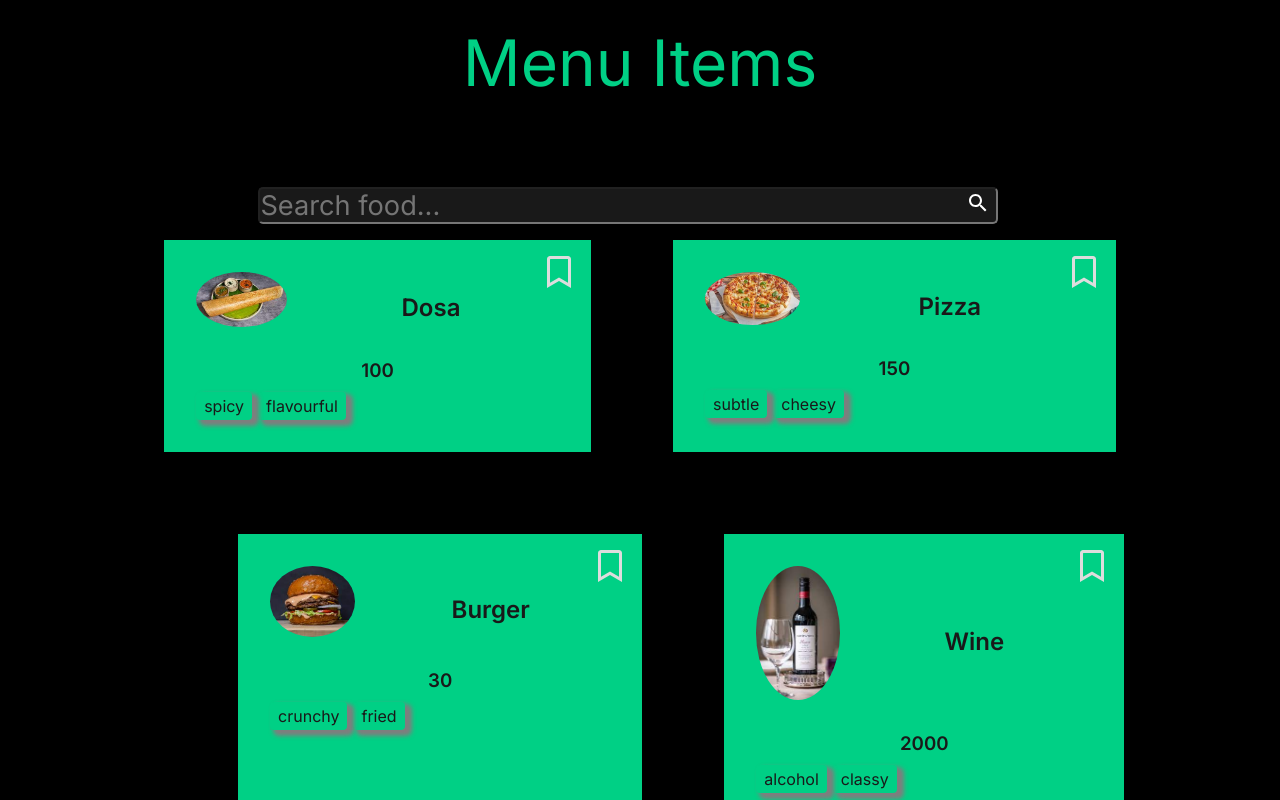
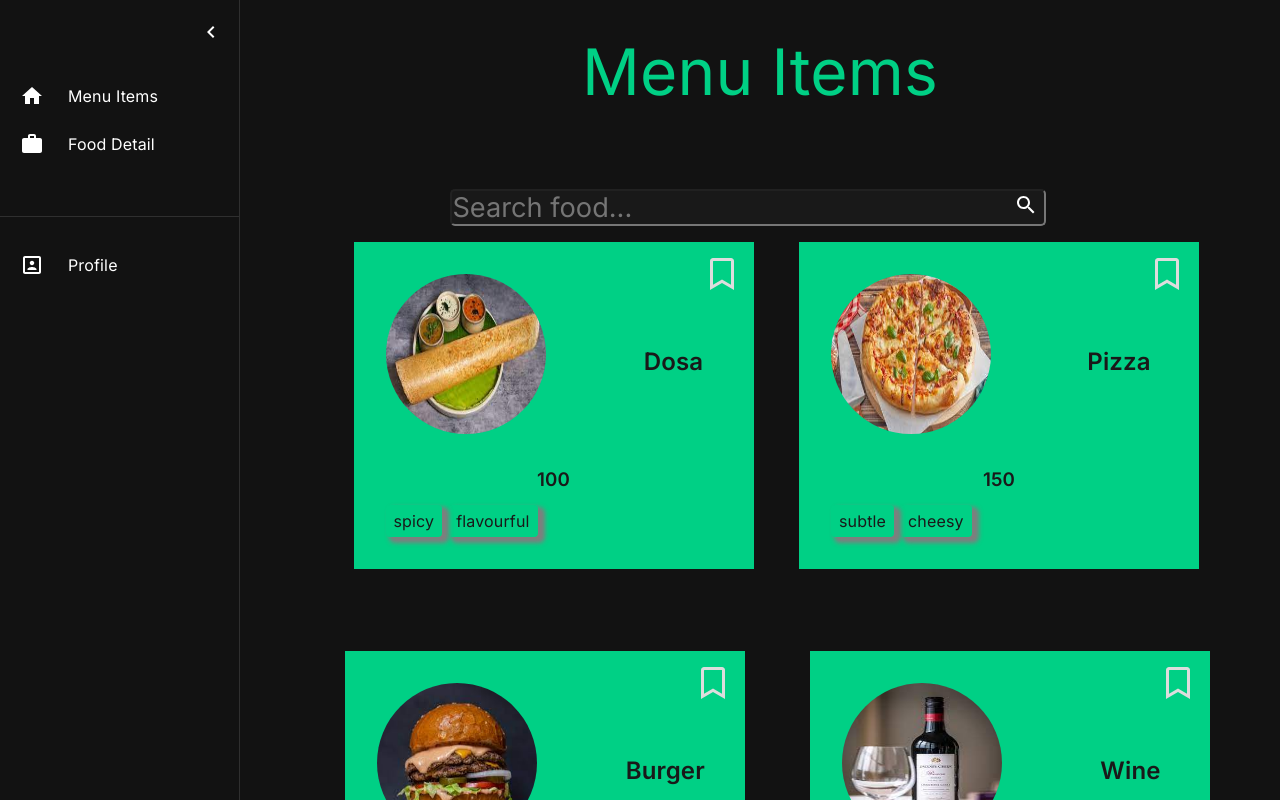
Before and after one commit to AceHunterr/Food_Page, a React (Create React App) app: page / in a window 1280 px wide. Shown: the top 800 px of the page. Built offline with nearby package versions, Linux system fonts and the light colour scheme.

Commit message:
Final changes for deployment

```diff
--- a/src/Components/FoodCards/FoodCard.css
+++ b/src/Components/FoodCards/FoodCard.css
@@ -87,9 +87,11 @@
 }
 
 .jobImage {
-  max-width: 25%;
-  height: auto;
-  margin-right: 1rem;
+  width: 10rem;
+  height: 10rem;
+  /* height: 150px; */
+  /* width: 150px; */
+  margin-right: 5rem;
   border-radius: 100%;
 }
 
--- a/src/Components/FoodCards/FoodCard.jsx
+++ b/src/Components/FoodCards/FoodCard.jsx
@@ -16,7 +16,11 @@ const FoodCard = (props) => {
   const customClassName = props.work_type;
   return (
     <div className="jobList">
-      <div key={props.id} className={`${customClassName} jobCard`}>
+      <div
+        key={props.id}
+        className={`${customClassName} jobCard`}
+        onClick={navigatetoJobDetails}
+      >
         <div className="jobCard__content">
           <div className="jobCard__header" onClick={navigatetoJobDetails}>
             <img src={props.image} alt="job-img" className="jobImage" />
@@ -31,7 +35,7 @@ const FoodCard = (props) => {
                 <span
                   key={index}
                   className="tagItem"
-                  onClick={navigatetoTagsPage}
+                  // onClick={navigatetoTagsPage}
                 >
                   {tag}
                 </span>
--- /dev/null
+++ b/src/Components/sidenav.jsx
@@ -0,0 +1,216 @@
+import * as React from "react";
+import { styled, useTheme } from "@mui/material/styles";
+import Box from "@mui/material/Box";
+import MuiDrawer from "@mui/material/Drawer";
+import MuiAppBar from "@mui/material/AppBar";
+import Toolbar from "@mui/material/Toolbar";
+import List from "@mui/material/List";
+import CssBaseline from "@mui/material/CssBaseline";
+import Typography from "@mui/material/Typography";
+import Divider from "@mui/material/Divider";
+import IconButton from "@mui/material/IconButton";
+import MenuIcon from "@mui/icons-material/Menu";
+import ChevronLeftIcon from "@mui/icons-material/ChevronLeft";
+import ChevronRightIcon from "@mui/icons-material/ChevronRight";
+import ListItem from "@mui/material/ListItem";
+import ListItemButton from "@mui/material/ListItemButton";
+import ListItemIcon from "@mui/material/ListItemIcon";
+import ListItemText from "@mui/material/ListItemText";
+
+import InboxIcon from "@mui/icons-material/MoveToInbox";
+import DocumentScannerIcon from "@mui/icons-material/DocumentScanner";
+import MailIcon from "@mui/icons-material/Mail";
+import HomeIcon from "@mui/icons-material/Home";
+import WorkIcon from "@mui/icons-material/Work";
+import ForumIcon from "@mui/icons-material/Forum";
+import PortraitIcon from "@mui/icons-material/Portrait";
+import HandshakeIcon from "@mui/icons-material/Handshake";
+import CategoryIcon from "@mui/icons-material/Category";
+
+import { createTheme, ThemeProvider } from "@mui/material/styles";
+import { red, blue } from "@mui/material/colors";
+import FoodCardsPage from "../Pages/FoodCardsPage/FoodCardsPage";
+import FoodDetailsPage from "../Pages/FoodDetailsPage/FoodDetailsPage";
+import { useNavigate } from "react-router-dom";
+
+const drawerWidth = 240;
+
+const openedMixin = (theme) => ({
+  width: drawerWidth,
+  transition: theme.transitions.create("width", {
+    easing: theme.transitions.easing.sharp,
+    duration: theme.transitions.duration.enteringScreen,
+  }),
+  overflowX: "hidden",
+});
+
+const closedMixin = (theme) => ({
+  transition: theme.transitions.create("width", {
+    easing: theme.transitions.easing.sharp,
+    duration: theme.transitions.duration.leavingScreen,
+  }),
+  overflowX: "hidden",
+  width: `calc(${theme.spacing(7)} + 1px)`,
+  [theme.breakpoints.up("sm")]: {
+    width: `calc(${theme.spacing(8)} + 1px)`,
+  },
+});
+
+const DrawerHeader = styled("div")(({ theme }) => ({
+  display: "flex",
+  alignItems: "center",
+  justifyContent: "flex-end",
+  padding: theme.spacing(0, 1),
+  // necessary for content to be below app bar
+  ...theme.mixins.toolbar,
+}));
+
+const AppBar = styled(MuiAppBar, {
+  shouldForwardProp: (prop) => prop !== "open",
+})(({ theme, open }) => ({
+  zIndex: theme.zIndex.drawer + 1,
+  transition: theme.transitions.create(["width", "margin"], {
+    easing: theme.transitions.easing.sharp,
+    duration: theme.transitions.duration.leavingScreen,
+  }),
+  ...(open && {
+    marginLeft: drawerWidth,
+    width: `calc(100% - ${drawerWidth}px)`,
+    transition: theme.transitions.create(["width", "margin"], {
+      easing: theme.transitions.easing.sharp,
+      duration: theme.transitions.duration.enteringScreen,
+    }),
+  }),
+}));
+
+const Drawer = styled(MuiDrawer, {
+  shouldForwardProp: (prop) => prop !== "open",
+})(({ theme, open }) => ({
+  width: drawerWidth,
+  flexShrink: 0,
+  whiteSpace: "nowrap",
+  boxSizing: "border-box",
+  ...(open && {
+    ...openedMixin(theme),
+    "& .MuiDrawer-paper": openedMixin(theme),
+  }),
+  ...(!open && {
+    ...closedMixin(theme),
+    "& .MuiDrawer-paper": closedMixin(theme),
+  }),
+}));
+
+export default function Sidenav() {
+  const theme = useTheme();
+  const [open, setOpen] = React.useState(true);
+  const [selectedItem, setSelectedItem] = React.useState("Home");
+  const navigate = useNavigate();
+
+  const customTheme = createTheme({
+    palette: {
+      mode: "dark",
+      primary: {
+        main: red[500],
+      },
+      secondary: {
+        main: blue[500],
+      },
+    },
+  });
+
+  const [listItems] = React.useState([
+    {
+      text: "Menu Items",
+      url: "/",
+      icon: <HomeIcon />,
+    },
+    {
+      text: "Food Detail",
+      url: "/food-details",
+      icon: <WorkIcon />,
+    },
+  ]);
+
+  const handleListItemClick = (url, itemText) => {
+    setSelectedItem(itemText);
+    navigate(url);
+  };
+
+  return (
+    <>
+      <ThemeProvider theme={customTheme}>
+        <Box sx={{ display: "flex" }}>
+          <CssBaseline />
+          <Drawer variant="permanent" open={open}>
+            <DrawerHeader>
+              <IconButton onClick={() => setOpen(!open)}>
+                {/* {theme.direction === 'rtl' ? <ChevronRightIcon /> : <ChevronLeftIcon />} */}
+                {open ? <ChevronLeftIcon /> : <ChevronRightIcon />}
+              </IconButton>
+            </DrawerHeader>
+            <List>
+              {listItems.map((item, i) => (
+                <ListItem disablePadding sx={{ display: "block" }} key={i}>
+                  <ListItemButton
+                    onClick={() => handleListItemClick(item.url, item.text)}
+                    sx={{
+                      minHeight: 48,
+                      justifyContent: open ? "initial" : "center",
+                      px: 2.5,
+                      backgroundColor:
+                        selectedItem === item.text && open
+                          ? "rgba(0, 0, 0, 0.1)"
+                          : "transparent",
+                    }}
+                  >
+                    <ListItemIcon
+                      sx={{
+                        minWidth: 0,
+                        mr: open ? 3 : "auto",
+                        justifyContent: "center",
+                      }}
+                    >
+                      {open ? item.icon : <item.icon.type />}
+                    </ListItemIcon>
+                    {open && <ListItemText primary={item.text} />}
+                  </ListItemButton>
+                </ListItem>
+              ))}
+
+              <br></br>
+              <br></br>
+              <Divider />
+              <br></br>
+
+              <ListItem disablePadding sx={{ display: "block" }}>
+                <ListItemButton
+                  onClick={() => navigate("/profile")}
+                  sx={{
+                    minHeight: 48,
+                    justifyContent: open ? "initial" : "center",
+                    px: 2.5,
+                    backgroundColor:
+                      selectedItem === "Profile" && open
+                        ? "rgba(0, 0, 0, 0.1)"
+                        : "transparent",
+                  }}
+                >
+                  <ListItemIcon
+                    sx={{
+                      minWidth: 0,
+                      mr: open ? 3 : "auto",
+                      justifyContent: "center",
+                    }}
+                  >
+                    {open ? <PortraitIcon /> : <PortraitIcon />}
+                  </ListItemIcon>
+                  {open && <ListItemText primary="Profile" />}
+                </ListItemButton>
+              </ListItem>
+            </List>
+          </Drawer>
+        </Box>
+      </ThemeProvider>
+    </>
+  );
+}
--- a/src/Pages/FoodCardsPage/FoodCardsPage.jsx
+++ b/src/Pages/FoodCardsPage/FoodCardsPage.jsx
@@ -3,6 +3,7 @@ import FoodCard from "../../Components/FoodCards/FoodCard";
 import foodData from "../../Data/FoodContent";
 import { Box } from "@mui/material";
 import SearchIcon from "@mui/icons-material/Search";
+import Sidenav from "../../Components/sidenav";
 
 const FoodCardsPage = () => {
   const [searchQuery, setSearchQuery] = useState("");
@@ -29,6 +30,7 @@ const FoodCardsPage = () => {
 
   return (
     <Box sx={{ display: "flex" }}>
+      <Sidenav />
       <Box component="main" sx={{ flexGrow: 1, p: 3 }}>
         <div>
           <div className="job-detail-header-div">
--- a/src/Pages/FoodDetailsPage/FoodDetailsPage.jsx
+++ b/src/Pages/FoodDetailsPage/FoodDetailsPage.jsx
@@ -1,7 +1,8 @@
 import React from "react";
 import { useLocation } from "react-router-dom";
 import "./FoodDetailsPage.css";
-
+import { Box } from "@mui/material";
+import Sidenav from "../../Components/sidenav";
 import myImg from "../../static/images/img.jpg";
 import salaryImg from "../../static/images/salary_icon.png";
 import jobTypeImg from "../../static/images/job_type_icon.png";
@@ -23,10 +24,14 @@ const FoodDetailsPage = () => {
     type: "veg",
     price: "100",
     food_type: "Indian",
+    work_type: "work_type_job",
   };
   const customClassName = jobProps.work_type;
 
   return (
+    <Box sx={{ display: "flex" }}>
+      <Sidenav />
+      <Box component="main" sx={{ flexGrow: 1, p: 3 }}>
         <div>
           <div className="job-detail-header-div">
             <span className={`${customClassName}_detail  job-detail-heading`}>
@@ -94,6 +99,8 @@ const FoodDetailsPage = () => {
             {/* <button className='apply-now'>Apply Now</button> */}
           </div>
         </div>
+      </Box>
+    </Box>
   );
 };
 
```
Lines whose indentation alone changed are shown as unchanged.
